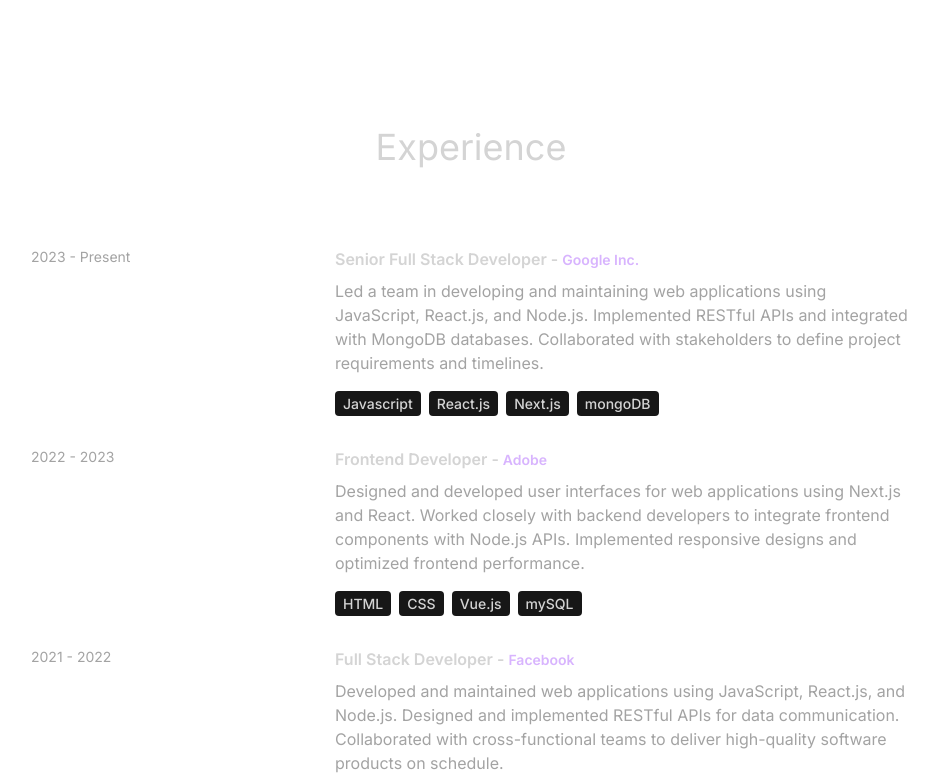
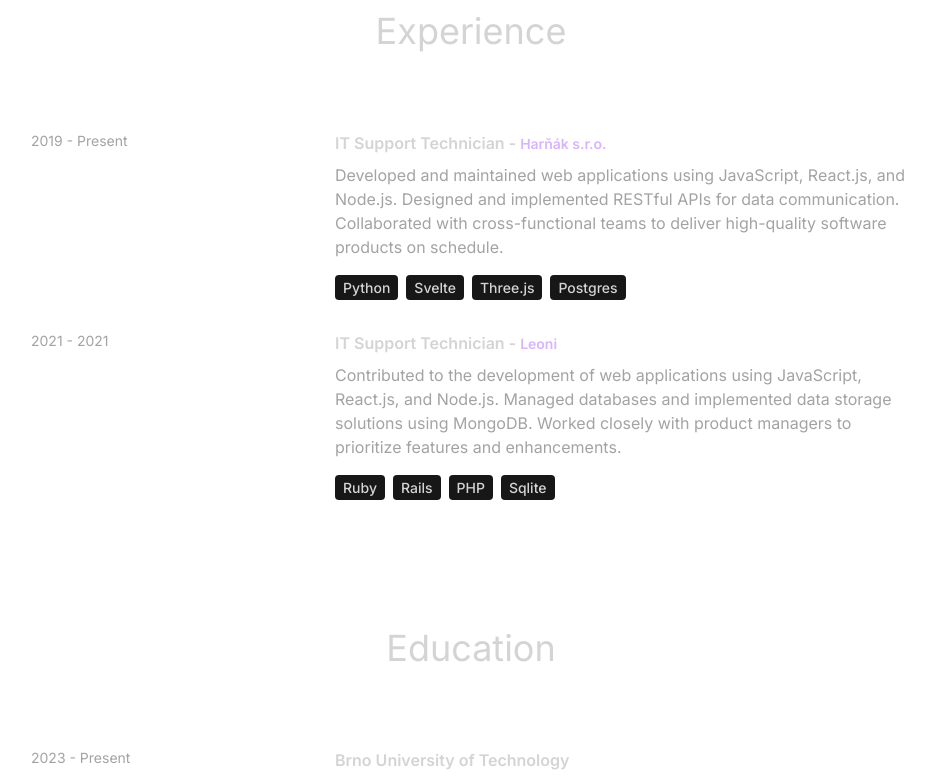
Before and after one commit to jakubharnak/Portfolio, a React (Vite) app: page / in a window 1280 px wide. Shown: the part 1980-2763 px from the top of the page, without its empty margins (169-1107 px from the left). Built offline with nearby package versions, Linux system fonts and the light colour scheme.

Commit message:
education-component
added new component with my schools

```diff
--- a/src/App.jsx
+++ b/src/App.jsx
@@ -5,6 +5,7 @@
 import Navbar from "./components/Navbar";
 import Projects from "./components/Projects";
 import Technologies from "./components/Technologies";
+import Education from "./components/Education";
 
 const App = () => {
   return (
@@ -18,6 +19,7 @@
         <About />
         <Technologies />
         <Experience />
+        <Education />
         <Projects />
         <Contact />
       </div>
--- a/src/components/About.jsx
+++ b/src/components/About.jsx
@@ -4,7 +4,7 @@
 
 const About = () => {
   return (
-    <div className="border-b border-transparent pb-4 my-20 py-10">
+    <div className="border-b border-transparent pb-4">
       <motion.h1
         whileInView={{ opacity: 1, y: 0 }}
         initial={{ opacity: 0, y: -100 }}
--- /dev/null
+++ b/src/components/Education.jsx
@@ -0,0 +1,42 @@
+import { EDUCATION } from "../constants";
+import { motion } from "framer-motion";
+
+const Education = () => {
+  return (
+    <div className="border-b border-transparent pb-4">
+      <motion.h1
+        whileInView={{ opacity: 1, y: 0 }}
+        initial={{ opacity: 0, y: -100 }}
+        transition={{ duration: 1.5 }}
+        className="my-20 text-center text-4xl"
+      >
+        Education
+      </motion.h1>
+      <div>
+        {EDUCATION.map((education, index) => (
+          <div key={index} className="mb-8 flex flex-wrap lg:justify-center">
+            <motion.div
+              whileInView={{ opacity: 1, x: 0 }}
+              initial={{ opacity: 0, x: -100 }}
+              transition={{ duration: 1 }}
+              className="w-full lg:w-1/4"
+            >
+              <p className="mb-2 text-sm text-neutral-400">{education.year}</p>
+            </motion.div>
+            <motion.div
+              whileInView={{ opacity: 1, x: 0 }}
+              initial={{ opacity: 0, x: 100 }}
+              transition={{ duration: 1 }}
+              className="w-full max-w-xl lg:w-3/4"
+            >
+              <h6 className="mb-2 font-semibold">{education.school}</h6>
+              <p className="mb-4 text-neutral-400">{education.type}</p>
+            </motion.div>
+          </div>
+        ))}
+      </div>
+    </div>
+  );
+};
+
+export default Education;
--- a/src/components/Hero.jsx
+++ b/src/components/Hero.jsx
@@ -13,7 +13,7 @@
 
 const Hero = () => {
   return (
-    <div className="border-b border-transparent pb-5 lg:mb-35">
+    <div className="border-b border-transparent pb-6 lg:mb-35">
       <div className="flex flex-wrap">
         <div className="w-full lg:w-1/2">
           <div className="flex flex-col items-center lg:items-start">
--- a/src/constants/index.js
+++ b/src/constants/index.js
@@ -13,32 +13,31 @@
 
 export const EXPERIENCES = [
   {
-    year: "2023 - Present",
-    role: "Senior Full Stack Developer",
-    company: "Google Inc.",
-    description: `Led a team in developing and maintaining web applications using JavaScript, React.js, and Node.js. Implemented RESTful APIs and integrated with MongoDB databases. Collaborated with stakeholders to define project requirements and timelines.`,
-    technologies: ["Javascript", "React.js", "Next.js", "mongoDB"],
-  },
-  {
-    year: "2022 - 2023",
-    role: "Frontend Developer",
-    company: "Adobe",
-    description: `Designed and developed user interfaces for web applications using Next.js and React. Worked closely with backend developers to integrate frontend components with Node.js APIs. Implemented responsive designs and optimized frontend performance.`,
-    technologies: ["HTML", "CSS", "Vue.js", "mySQL"],
-  },
-  {
-    year: "2021 - 2022",
-    role: "Full Stack Developer",
-    company: "Facebook",
+    year: "2019 - Present",
+    role: "IT Support Technician",
+    company: "Harňák s.r.o.",
     description: `Developed and maintained web applications using JavaScript, React.js, and Node.js. Designed and implemented RESTful APIs for data communication. Collaborated with cross-functional teams to deliver high-quality software products on schedule.`,
     technologies: ["Python", "Svelte", "Three.js", "Postgres"],
   },
   {
-    year: "2020 - 2021",
-    role: "Software Engineer",
-    company: "Paypal",
+    year: "2021 - 2021",
+    role: "IT Support Technician",
+    company: "Leoni",
     description: `Contributed to the development of web applications using JavaScript, React.js, and Node.js. Managed databases and implemented data storage solutions using MongoDB. Worked closely with product managers to prioritize features and enhancements.`,
     technologies: ["Ruby", "Rails", "PHP", "Sqlite"],
+  },
+];
+
+export const EDUCATION = [
+  {
+    year: "2023 - Present",
+    school: "Brno University of Technology",
+    type: "Fakulta informačních technologií",
+  },
+  {
+    year: "2019-2023",
+    school: "SOŠ Informačních technologií sv. Jána Bosca",
+    type: "Informatika a elektrotechnika",
   },
 ];
 
@@ -74,7 +73,7 @@
 ];
 
 export const CONTACT = {
-  address: "767 Fifth Avenue, New York, NY 10153 ",
-  phoneNo: "+12 4555 666 00 ",
-  email: "me@example.com",
+  address: "Na záhumní, Klobušice , Slovakia",
+  phoneNo: "+421948257018",
+  email: "harnakjakub@gmail.com",
 };
```
